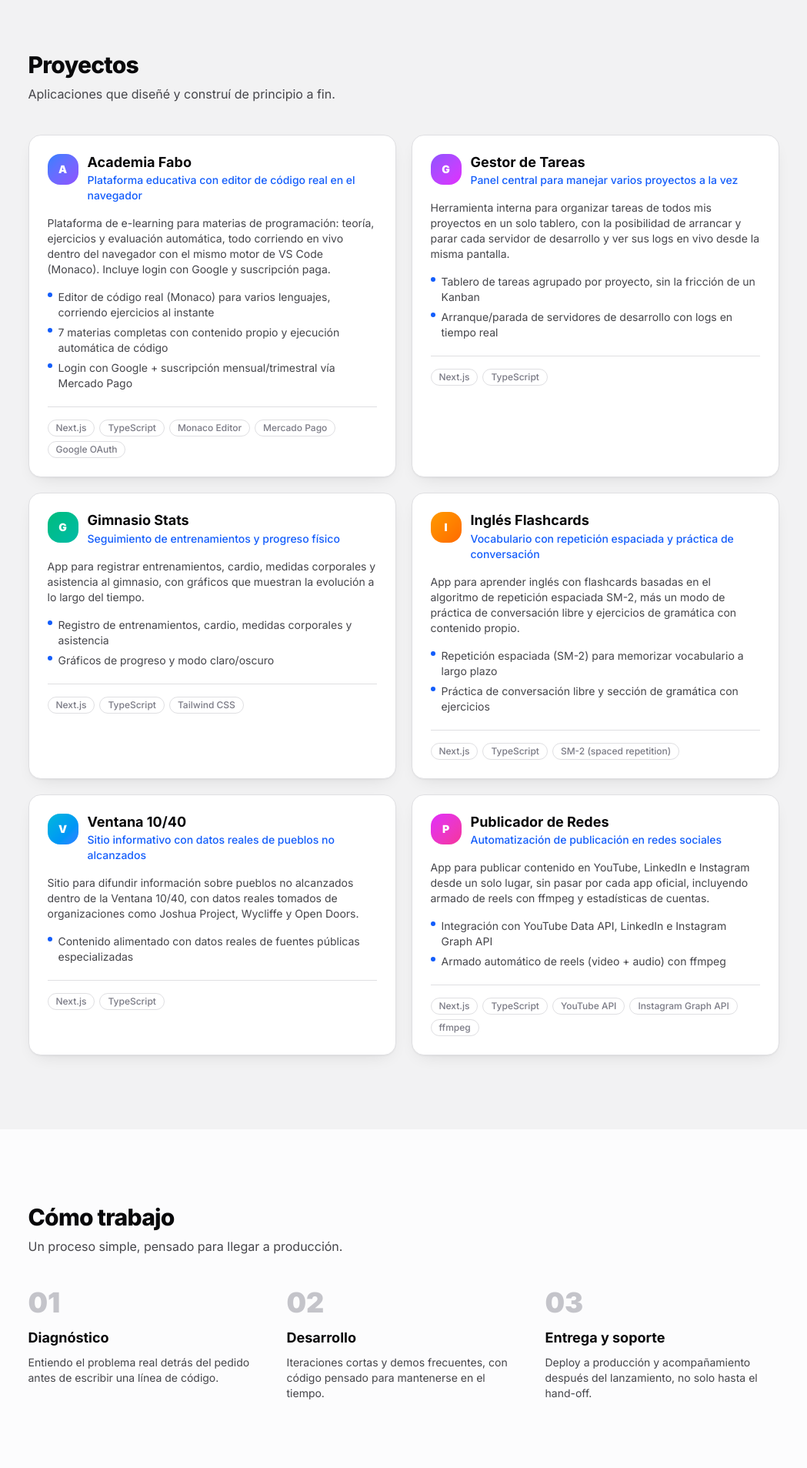
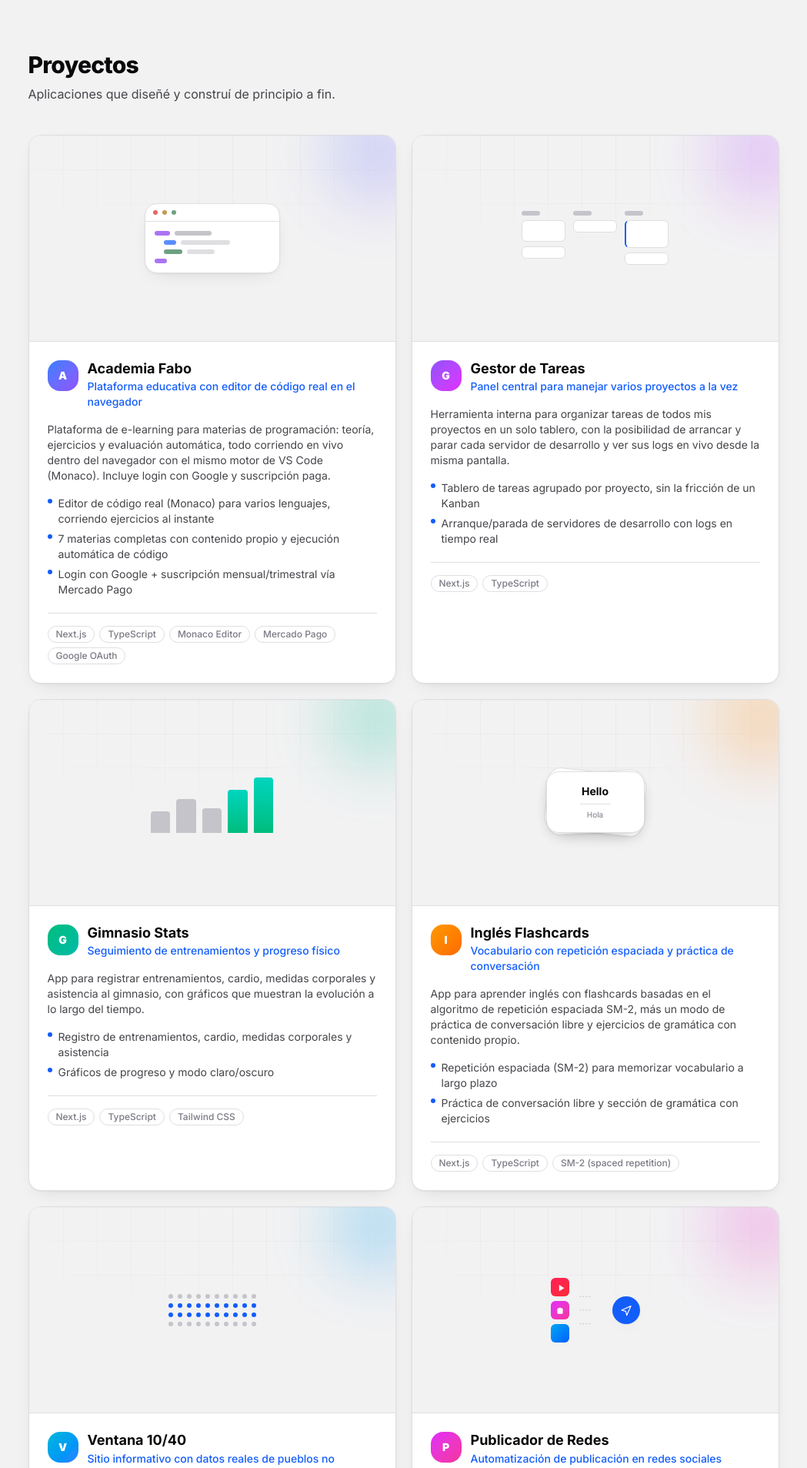
Before and after one commit to Fabian-Martinez-Rincon/portfolio-frontEnd, a Next.js app: page / in a window 1280 px wide. Shown: the part 840-2747 px from the top of the page at 77% size, without its empty margins (108-1157 px from the left). Built offline with nearby package versions, Linux system fonts and the light colour scheme; no server answers.

Commit message:
Add illustrated previews to project cards

```diff
--- /dev/null
+++ b/app/_components/project-preview.tsx
@@ -0,0 +1,161 @@
+const DOT = "h-1.5 w-1.5 rounded-full";
+const LINE = "rounded-sm bg-(--line-strong)";
+
+function CodeEditorPreview() {
+  return (
+    <div className="w-44 rounded-lg border border-(--line) bg-(--bg-elevated) shadow-(--shadow)">
+      <div className="flex items-center gap-1.5 border-b border-(--line) px-2.5 py-2">
+        <span className={`${DOT} bg-(--danger)/70`} />
+        <span className={`${DOT} bg-(--gold)/70`} />
+        <span className={`${DOT} bg-(--success)/70`} />
+      </div>
+      <div className="space-y-1.5 p-3">
+        <div className="flex gap-1.5">
+          <span className="h-1.5 w-5 rounded-sm bg-(--accent)/70" />
+          <span className={`h-1.5 w-12 ${LINE}`} />
+        </div>
+        <div className="flex gap-1.5 pl-3">
+          <span className="h-1.5 w-4 rounded-sm bg-(--brand)/70" />
+          <span className="h-1.5 w-16 rounded-sm bg-(--line)" />
+        </div>
+        <div className="flex gap-1.5 pl-3">
+          <span className="h-1.5 w-6 rounded-sm bg-(--success)/70" />
+          <span className="h-1.5 w-9 rounded-sm bg-(--line)" />
+        </div>
+        <div className="flex gap-1.5">
+          <span className="h-1.5 w-4 rounded-sm bg-(--accent)/70" />
+        </div>
+      </div>
+    </div>
+  );
+}
+
+function KanbanPreview() {
+  const columns = [
+    { cards: [7, 4] },
+    { cards: [4] },
+    { cards: [9, 4] },
+  ];
+  return (
+    <div className="flex w-48 items-start gap-2.5">
+      {columns.map((col, i) => (
+        <div key={i} className="flex flex-1 flex-col gap-1.5">
+          <span className={`h-1.5 w-6 ${LINE}`} />
+          {col.cards.map((h, j) => (
+            <span
+              key={j}
+              style={{ height: `${h * 0.25}rem` }}
+              className={`rounded-md border border-(--line) bg-(--bg-elevated) ${
+                i === 2 && j === 0 ? "border-l-2 border-l-(--brand)" : ""
+              }`}
+            />
+          ))}
+        </div>
+      ))}
+    </div>
+  );
+}
+
+function ChartPreview() {
+  const bars = [35, 55, 40, 70, 90];
+  return (
+    <div className="flex h-20 w-40 items-end gap-2">
+      {bars.map((h, i) => (
+        <span
+          key={i}
+          style={{ height: `${h}%` }}
+          className={`flex-1 rounded-t-sm ${
+            i >= 3 ? "bg-gradient-to-t from-emerald-500 to-teal-400" : "bg-(--line-strong)"
+          }`}
+        />
+      ))}
+    </div>
+  );
+}
+
+function FlashcardPreview() {
+  return (
+    <div className="relative h-20 w-32">
+      <div className="absolute inset-0 rotate-6 rounded-lg border border-(--line) bg-(--bg-elevated) shadow-(--shadow)" />
+      <div className="absolute inset-0 -rotate-3 rounded-lg border border-(--line) bg-(--bg-elevated) shadow-(--shadow)" />
+      <div className="absolute inset-0 flex flex-col items-center justify-center gap-1.5 rounded-lg border border-(--line) bg-(--bg-elevated) shadow-(--shadow)">
+        <span className="text-sm font-bold text-foreground">Hello</span>
+        <span className="h-px w-10 bg-(--line)" />
+        <span className="text-[10px] text-(--ink-faint)">Hola</span>
+      </div>
+    </div>
+  );
+}
+
+function MapPreview() {
+  const cols = 10;
+  const rows = 4;
+  return (
+    <div className="grid gap-1.5" style={{ gridTemplateColumns: `repeat(${cols}, minmax(0, 1fr))` }}>
+      {Array.from({ length: cols * rows }).map((_, i) => {
+        const row = Math.floor(i / cols);
+        const inWindow = row === 1 || row === 2;
+        return <span key={i} className={`${DOT} ${inWindow ? "bg-(--brand)" : "bg-(--line-strong)"}`} />;
+      })}
+    </div>
+  );
+}
+
+function PublishPreview() {
+  const tiles = [
+    { gradient: "from-rose-500 to-red-500", path: "M8 5v14l11-7z" },
+    {
+      gradient: "from-fuchsia-500 to-pink-500",
+      path: "M4 8a2 2 0 0 1 2-2h1l1-1.5h4L13 6h1a2 2 0 0 1 2 2v8a2 2 0 0 1-2 2H6a2 2 0 0 1-2-2Z",
+    },
+    { gradient: "from-sky-500 to-blue-600", path: "M4 6h16M4 12h16M4 18h10" },
+  ];
+  return (
+    <div className="flex items-center gap-3">
+      <div className="flex flex-col gap-1.5">
+        {tiles.map((tile, i) => (
+          <span
+            key={i}
+            className={`flex h-6 w-6 items-center justify-center rounded-md bg-gradient-to-br text-white ${tile.gradient}`}
+          >
+            <svg viewBox="0 0 20 20" className="h-3 w-3" fill="currentColor" aria-hidden="true">
+              <path d={tile.path} />
+            </svg>
+          </span>
+        ))}
+      </div>
+      <svg viewBox="0 0 40 60" className="h-14 w-8 text-(--line-strong)" aria-hidden="true">
+        <path d="M2 8h20M2 30h20M2 52h20" stroke="currentColor" strokeWidth={1.5} fill="none" strokeDasharray="2 3" />
+      </svg>
+      <span className="flex h-9 w-9 items-center justify-center rounded-full bg-(--brand) text-(--brand-foreground) shadow-(--shadow)">
+        <svg viewBox="0 0 24 24" className="h-4 w-4" fill="none" stroke="currentColor" strokeWidth={1.8} aria-hidden="true">
+          <path d="m3 12 18-8-8 18-2-8-8-2Z" strokeLinecap="round" strokeLinejoin="round" />
+        </svg>
+      </span>
+    </div>
+  );
+}
+
+const PREVIEWS: Record<string, () => React.ReactNode> = {
+  "academia-fabo": CodeEditorPreview,
+  "gestor-tareas": KanbanPreview,
+  "gimnasio-stats": ChartPreview,
+  "ingles-flashcards": FlashcardPreview,
+  "ventana-10-40": MapPreview,
+  "publicador-redes": PublishPreview,
+};
+
+export function ProjectPreview({ id, gradient }: { id: string; gradient: string }) {
+  const Illustration = PREVIEWS[id];
+
+  return (
+    <div className="relative flex aspect-video items-center justify-center overflow-hidden border-b border-(--line) bg-(--bg-sunken)">
+      <div className="bg-grid pointer-events-none absolute inset-0 opacity-60" aria-hidden="true" />
+      <div
+        className={`pointer-events-none absolute -top-10 -right-10 h-32 w-32 rounded-full bg-gradient-to-br opacity-25 blur-2xl ${gradient}`}
+        aria-hidden="true"
+      />
+      <div className="relative">{Illustration ? <Illustration /> : null}</div>
+    </div>
+  );
+}
--- a/app/page.tsx
+++ b/app/page.tsx
@@ -1,4 +1,5 @@
 import { projects } from "@/lib/projects";
+import { ProjectPreview } from "./_components/project-preview";
 import { Reveal } from "./_components/reveal";
 
 const CONTACT_EMAIL = "fabianmartinezrincon.123@gmail.com";
@@ -154,7 +155,10 @@
           <div className="mt-10 grid grid-cols-1 gap-5 sm:grid-cols-2">
             {projects.map((project, i) => (
               <Reveal key={project.id} delay={i * 70}>
-                <article className="group flex h-full flex-col rounded-(--radius-lg) border border-(--line) bg-(--bg-elevated) p-6 shadow-(--shadow) transition duration-300 hover:-translate-y-1 hover:border-(--line-strong) hover:shadow-(--shadow-lg)">
+                <article className="group flex h-full flex-col overflow-hidden rounded-(--radius-lg) border border-(--line) bg-(--bg-elevated) shadow-(--shadow) transition duration-300 hover:-translate-y-1 hover:border-(--line-strong) hover:shadow-(--shadow-lg)">
+                  <ProjectPreview id={project.id} gradient={badgeGradients[i % badgeGradients.length]} />
+
+                  <div className="flex flex-1 flex-col p-6">
                     <div className="flex items-start gap-3">
                       <span
                         className={`flex h-10 w-10 shrink-0 items-center justify-center rounded-lg bg-gradient-to-br text-sm font-black text-white ${badgeGradients[i % badgeGradients.length]}`}
@@ -188,6 +192,7 @@
                           {tech}
                         </span>
                       ))}
+                    </div>
                   </div>
                 </article>
               </Reveal>
```
Lines whose indentation alone changed are shown as unchanged.
